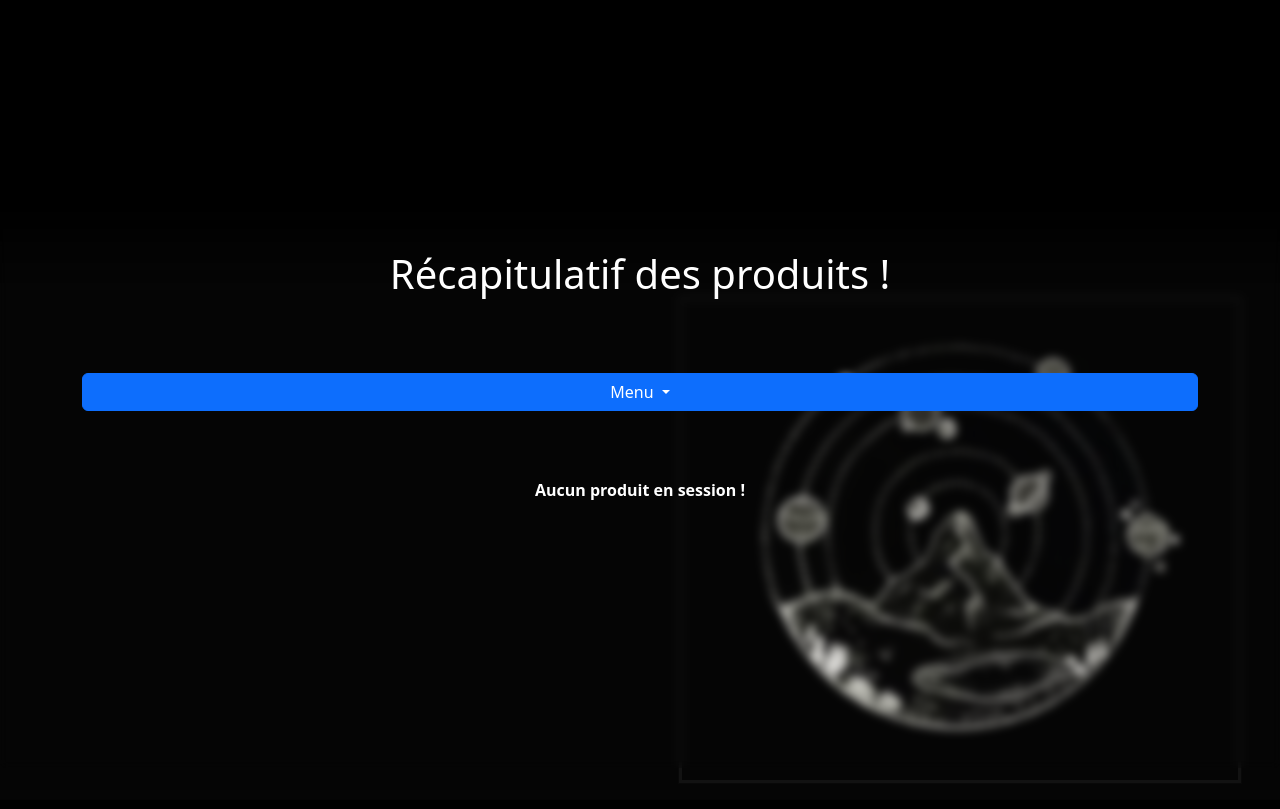
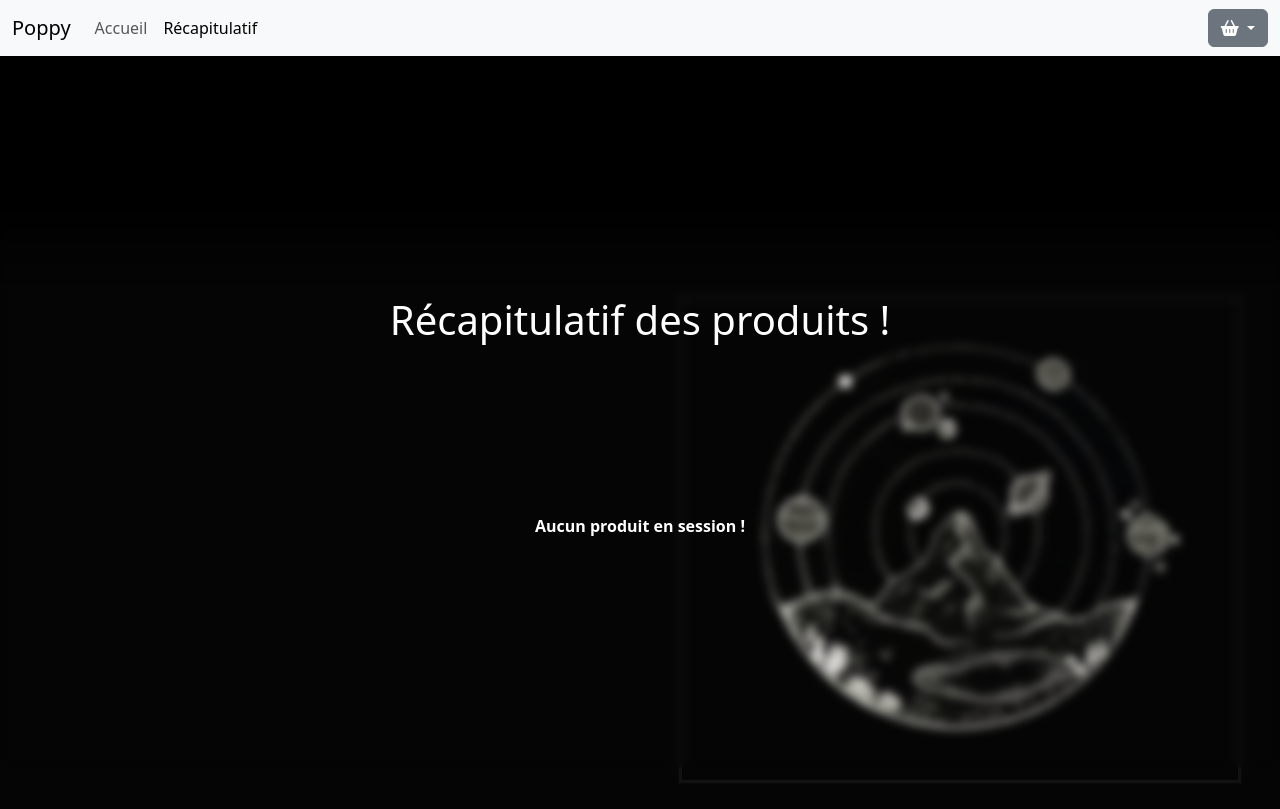
Before and after one commit to AlexandreSama/AlgoPHP, a PHP site: page /recap.php in a window 1280 px wide. Before the commit the page ends 783 px from the top, so only its background shows below. Run offline with PHP 8.4, Linux system fonts and the light colour scheme; some libraries are stand-ins or nearby versions.

Commit message:
finish css

```diff
--- a/session_avancee/css/recap.css
+++ b/session_avancee/css/recap.css
@@ -1,4 +1,4 @@
-h1, p{
+h1{
     color: white;
 
 }
@@ -11,7 +11,7 @@ body{
     height: 100%;
 }
 .container, .row{
-    height: 100%;
+    height: 98%;
 }
 .col-12{
     height: 35%;
@@ -19,3 +19,16 @@ body{
     display: flex;
     flex-direction: column;
 }
+.navbar-nav{
+    margin-right: 50%;
+}
+.dropdown-menu{
+    right: 0;
+    left: unset!important;
+}
+.product_basket{
+    border-bottom: 2px solid black;
+}
+.no-product{
+    color: white;
+}
--- a/session_avancee/recap.php
+++ b/session_avancee/recap.php
@@ -13,28 +13,55 @@ session_start();
 </head>
 
 <body>
+    <nav class="navbar navbar-expand-lg bg-body-tertiary">
+        <div class="container-fluid">
+            <a class="navbar-brand" href="#">Poppy</a>
+            <button class="navbar-toggler" type="button" data-bs-toggle="collapse" data-bs-target="#navbarSupportedContent" aria-controls="navbarSupportedContent" aria-expanded="false" aria-label="Toggle navigation">
+                <span class="navbar-toggler-icon"></span>
+            </button>
+            <div class="collapse navbar-collapse" id="navbarSupportedContent">
+                <ul class="navbar-nav me-auto mb-2 mb-lg-0">
+                    <li class="nav-item">
+                        <a class="nav-link" aria-current="page" href="./index.php">Accueil</a>
+                    </li>
+                    <li class="nav-item">
+                        <a class="nav-link active" href="./recap.php">Récapitulatif</a>
+                    </li>
+                </ul>
+                <div class="dropdown">
+                    <button class="btn btn-secondary dropdown-toggle" type="button" data-bs-toggle="dropdown" aria-expanded="false">
+                        <i class="fa-solid fa-basket-shopping"></i>
+                    </button>
+                    <ul class="dropdown-menu text-center">
+                        <?php
+                        if (!isset($_SESSION['products'])) {
+                            echo "<li><p><strong>Aucun produit !</strong></p></li>";
+                        } else {
+                            foreach ($_SESSION['products'] as $index => $product) {
+                                echo "<li class='product_basket'><p>" . $product['name'] . " | " . $product['qtt'] . "x</p></li>";
+                            }
+                        }
+                        ?>
+                        <li><a class="dropdown-item" href="./recap.php">Voir le récapitulatif</a></li>
+                    </ul>
+                </div>
+            </div>
+        </div>
+    </nav>
+    <?php
+    //S'il y a une erreur ou un message de succès, on l'affiche puis on le supprime
+    if (isset($_SESSION['removed']) && !empty($_SESSION['removed'])) {
+        echo '<script type="text/javascript"> alert("' . end($_SESSION['removed']) . '");</script>';
+        unset($_SESSION['removed'][0]);
+    }
+    ?>
     <div class="container text-center">
         <div class="row align-items-center">
             <div class="col-12">
                 <h1>Récapitulatif des produits !</h1>
-                <div class="btn-group">
-                    <button type="button" class="btn btn-primary dropdown-toggle" data-bs-toggle='dropdown' aria-haspopup="true" aria-expanded="false">
-                        Menu
-                    </button>
-                    <div class="dropdown-menu">
-                        <a class="dropdown-item" href="./index.php">Ajout produit</a>
-                        <?php
-                        if (!isset($_SESSION['products']) || empty($_SESSION['products'])) {
-                            echo "<p class='dropdown-item disabled'>Aucun produit en session !</p>";
-                        } else {
-                            echo "<p class='dropdown-item disabled'>" . count($_SESSION['products']) . " produits !</p>";
-                        }
-                        ?>
-                    </div>
-                </div>
                 <?php
                 if (!isset($_SESSION['products']) || empty($_SESSION['products'])) {
-                    echo "<p><strong>Aucun produit en session !</strong></p>";
+                    echo "<p class='no-product'><strong>Aucun produit en session !</strong></p>";
                 } else {
                     echo "<form action='recapTraitement.php' method='get'>",
                     "<table class='table table-striped'>",
@@ -55,7 +82,7 @@ session_start();
                         "<td>" . $index . "</td>",
                         "<td>" . $product['name'] . "</td>",
                         "<td>" . number_format($product['price'], 2, ",", "&nbsp;") . "&nbsp;€</td>",
-                        "<td class='qtt'> <button type='button' class='removeQTT' value='-'>-</button>" . $product['qtt'] . "<button type='button' class='addQTT' value='+'>+</button></td>",
+                        "<td class='qtt'> <button type='button' class='removeQTT btn btn-primary ' value='-'>-</button>" . $product['qtt'] . "<button type='button' class='addQTT btn btn-primary' value='+'>+</button></td>",
                         "<td>" . number_format($product['total'], 2, ",", "&nbsp;") . "&nbsp;€</td>",
                         "<td><input type='checkbox' class='Product' aria-label='Checkbox for following text input' name='product[]' value='" . $index . "'></td>",
                         "</tr>";
@@ -74,7 +101,9 @@ session_start();
             </div>
         </div>
     </div>
+    </div>
 </body>
+<script src="https://kit.fontawesome.com/eec634434d.js" crossorigin="anonymous"></script>
 <script src="https://code.jquery.com/jquery-3.7.0.min.js" integrity="sha256-2Pmvv0kuTBOenSvLm6bvfBSSHrUJ+3A7x6P5Ebd07/g=" crossorigin="anonymous"></script>
 <script src="https://cdn.jsdelivr.net/npm/@popperjs/core@2.11.8/dist/umd/popper.min.js" integrity="sha384-I7E8VVD/ismYTF4hNIPjVp/Zjvgyol6VFvRkX/vR+Vc4jQkC+hVqc2pM8ODewa9r" crossorigin="anonymous"></script>
 <script src="https://cdn.jsdelivr.net/npm/bootstrap@5.3.0/dist/js/bootstrap.bundle.min.js"></script>
```
Also changed, not shown: session_avancee/css/index.css (+12 -1 lines), session_avancee/index.php (+45 -23 lines), session_avancee/recapTraitement.php (+10 -1 lines).
